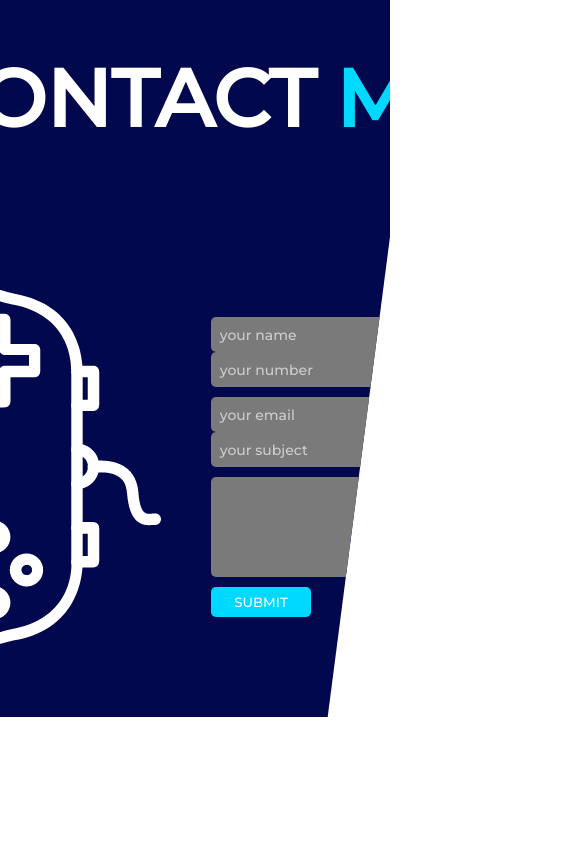
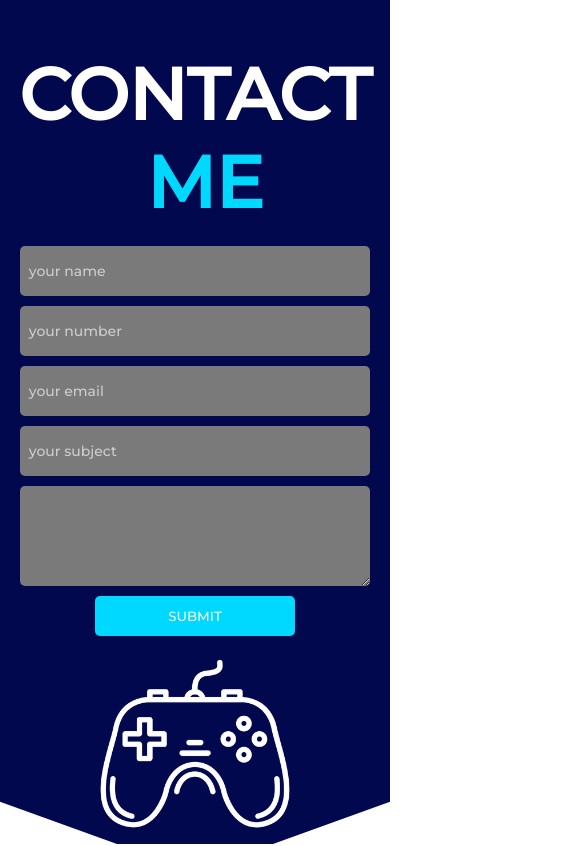
Before and after one commit to Antonio55001A/ForumInvio, a plain HTML site: page index.html in a window 390 px wide. Shown: the top 846 px of the page, 585 px wide, since content can reach past the window. Drawn offline with nearby package versions, Linux system fonts and the light colour scheme.

Commit message:
Css Mobile and tablet
Update css

```diff
--- a/index.html
+++ b/index.html
@@ -16,7 +16,8 @@
 
         <div id="title-contact-me">
 
-            <h1 id="title-contact">CONTACT <H1 id="me"> ME</H1></h1>
+            <h1 id="title-contact">CONTACT </h1>
+            <H1 id="me"> ME</H1>
 
         </div>
 
@@ -28,6 +29,8 @@
                 <div id="img-joestick-left" >
 
                     <img type="image" src="joestick(500x500).png" alt="image of joestick" id="img-josestick">
+                    <img type="image" src="joestick-verticale.png" alt="image of joestick" id="imgdue-josestick">
+
 
                 </div>
 
@@ -54,8 +57,10 @@
                     <textarea class="container input" id="text-description" rows = "5" cols = "50" name = "description" placeholder="Insert your message" name="message">
                      </textarea>
 
+                     <div id="button-submit">
                      <input type = "submit" value = "SUBMIT" id="submit" />
                     </div>
+                </div>
                 </form>
                 </div>
             </div>
--- a/style.css
+++ b/style.css
@@ -15,6 +15,8 @@
 
 
   }
+
+
 
   /* title css */
 
@@ -121,3 +123,132 @@
     /* Standard */
     transition: all 0.5s ease-in;
 }
+
+#imgdue-josestick{
+  display: none;
+}
+
+#button-submit{
+  display: flex;
+}
+
+@media only screen and (max-width: 1300px){
+  #container-all-section {
+    clip-path: polygon(100% 0, 100% 21%, 100% 33%, 100% 90%, 41% 96%, 0 100%, 0 0);
+
+
+  }
+
+}
+
+
+@media only screen and (max-width: 1150px){
+  #container-all-section {
+    clip-path: polygon(100% 0, 100% 21%, 100% 33%, 100% 90%, 41% 96%, 0 100%, 0 0);
+    height: 90vh;
+
+  }
+  #container-forum{
+
+    align-items: center;
+    justify-content:flex-start;
+    margin-bottom: 100px;
+  }
+
+  .small-input{
+    width: 200px;
+    height: 35px;
+
+  }#text-description{
+    width: 410px;
+  }
+
+}
+
+
+
+
+@media only screen and (max-width: 950px){
+  #img-josestick{
+    display: none;
+  }
+
+  #container-forum{
+    flex-direction: column-reverse;
+    margin-bottom: 70px;
+
+  }
+  #contact-forum{
+    margin-right: 0px;
+  }
+
+
+  #imgdue-josestick{
+    display: block;
+    height: 200px;
+  }
+
+  .small-input{
+    width:250px ;
+    height: 40px;
+  }
+
+  #button-submit{
+    display: flex;
+    justify-content: center;
+  }
+
+  #submit{
+   width: 200px;
+   height: 40px;
+   margin-bottom: 10px;
+  }
+
+  #text-description{
+    width: 505px;
+  }
+}
+
+
+
+@media only screen and (max-width: 590px){
+
+  #container-all-section{
+    height: 100vh;
+    clip-path: polygon(0 0, 100% 0, 100% 30%, 100% 95%, 70% 100%, 30% 100%, 0 95%, 0% 30%);
+
+  }
+  #title-contact-me{
+    font-size: 36px;
+    flex-direction: column;
+    align-items: center;
+  }
+
+  #container-forum{
+    margin-top: 20px;
+  }
+  .container{
+    display: flex;
+    flex-direction: column;
+    margin-bottom: 0px;
+    align-items: center;
+
+
+  }
+
+  .small-input{
+    width:350px ;
+    height: 50px;
+    margin-bottom: 10px;
+  }
+
+
+  #text-description{
+    width: 350px;
+
+  }
+
+  #submit{
+    margin-top: 10px;
+  }
+}
```
Also changed, not shown: joestick-verticale.png (added).
